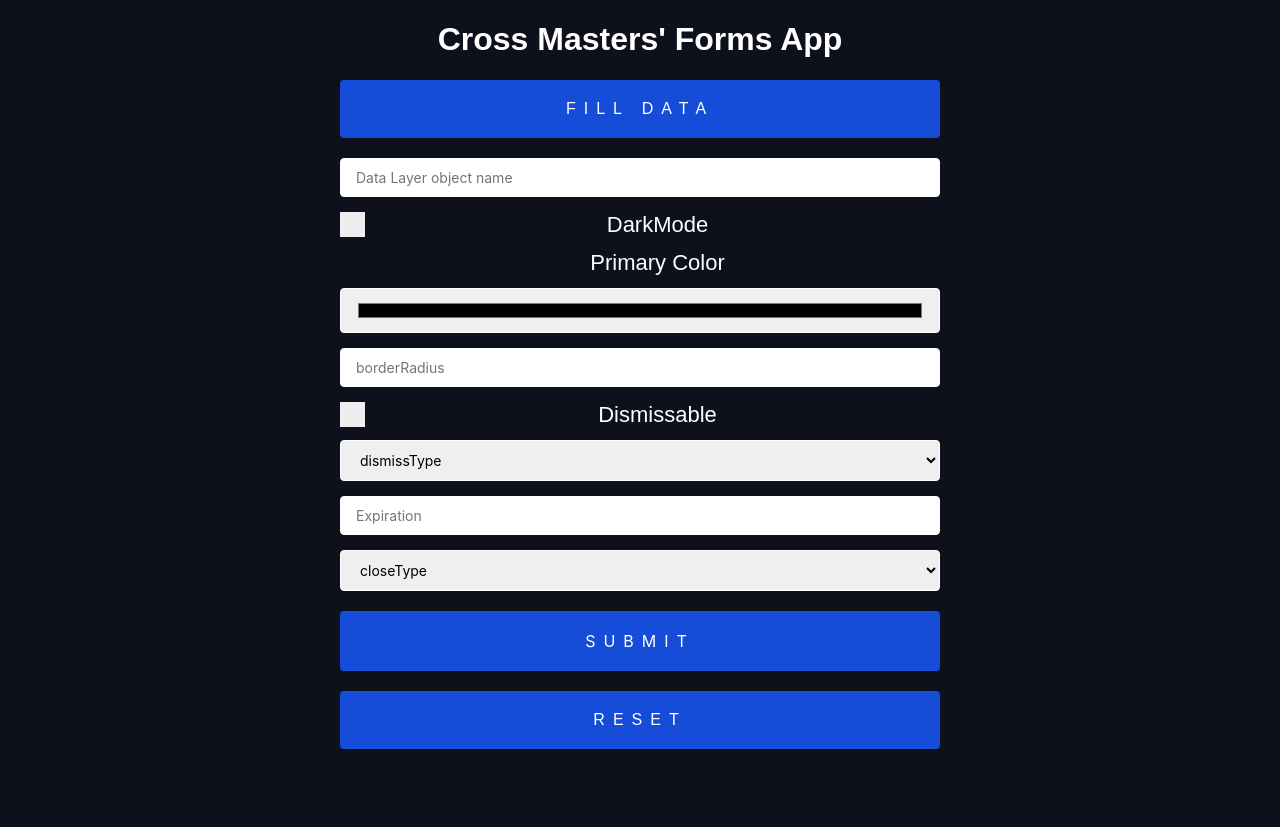
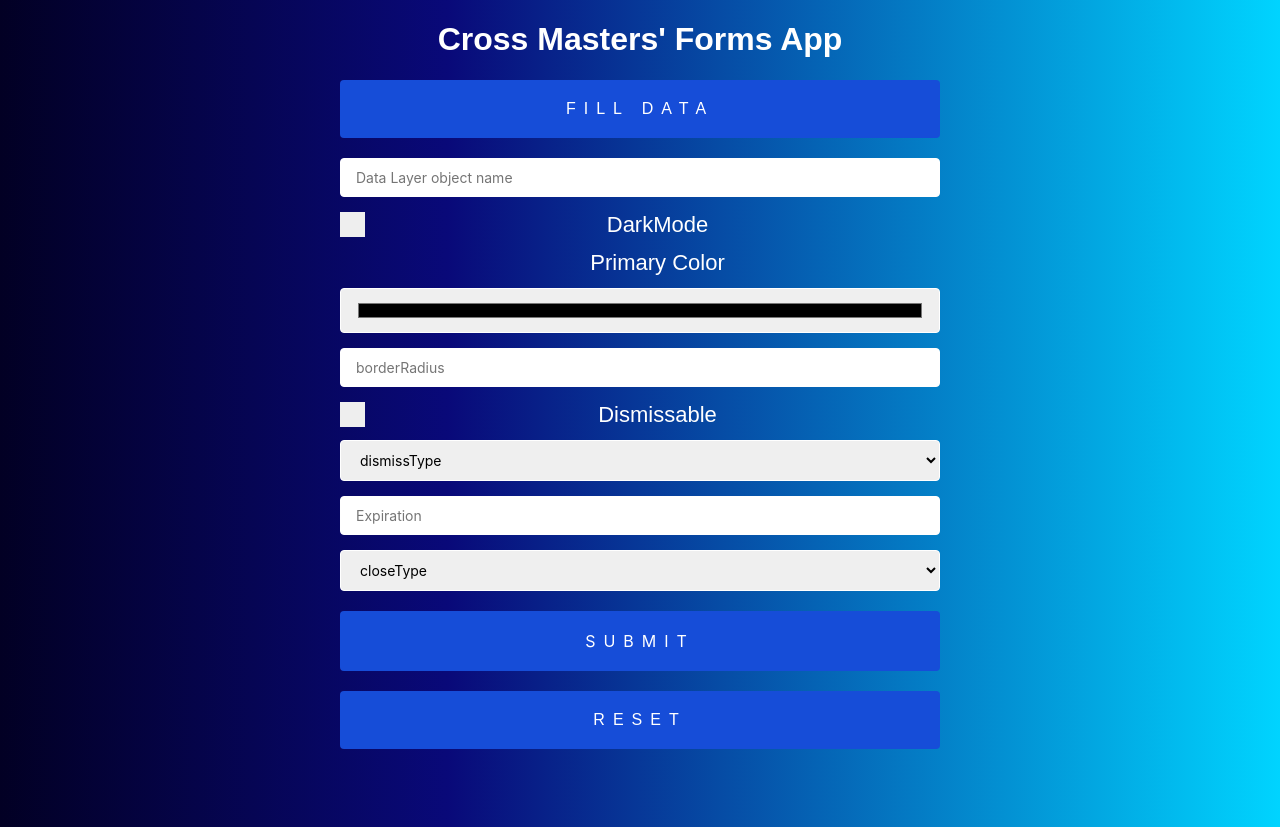
Before and after one commit to vladimirfed/formproject, a React (Create React App) app: page / in a window 1280 px wide. Built offline with nearby package versions, Linux system fonts and the light colour scheme; no server answers.

Commit message:
Update styles.css

```diff
--- a/src/styles.css
+++ b/src/styles.css
@@ -4,7 +4,8 @@
   text-align: center;
 }
 body {
-  background: #0e101c;
+  background: rgb(2,0,36);
+background: linear-gradient(90deg, rgba(2,0,36,1) 0%, rgba(9,9,121,1) 35%, rgba(0,212,255,1) 100%);
   font-family: -apple-system, BlinkMacSystemFont, "Segoe UI", "Roboto", "Oxygen",
     "Ubuntu", "Cantarell", "Fira Sans", "Droid Sans", "Helvetica Neue",
     sans-serif;
```
